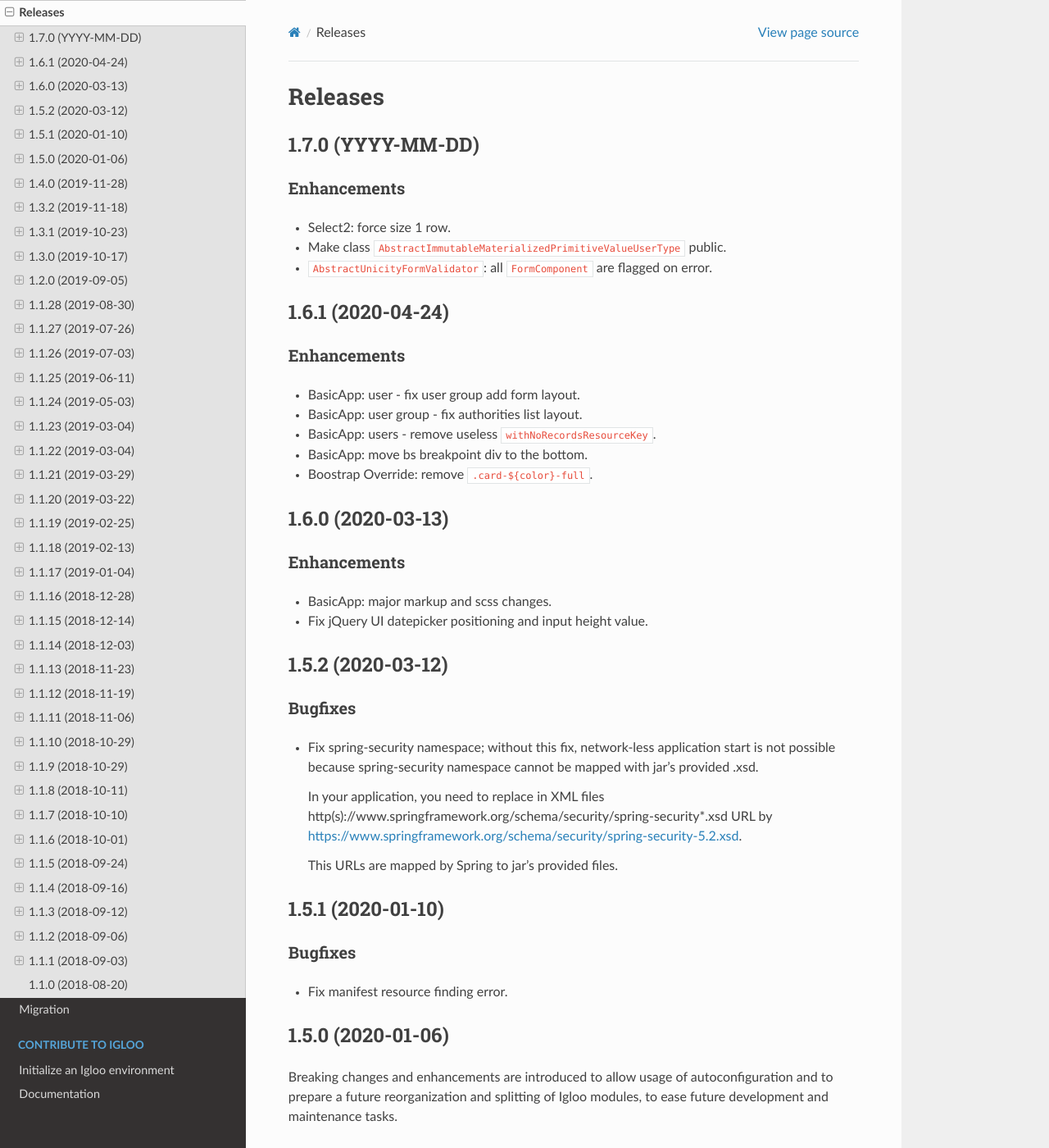
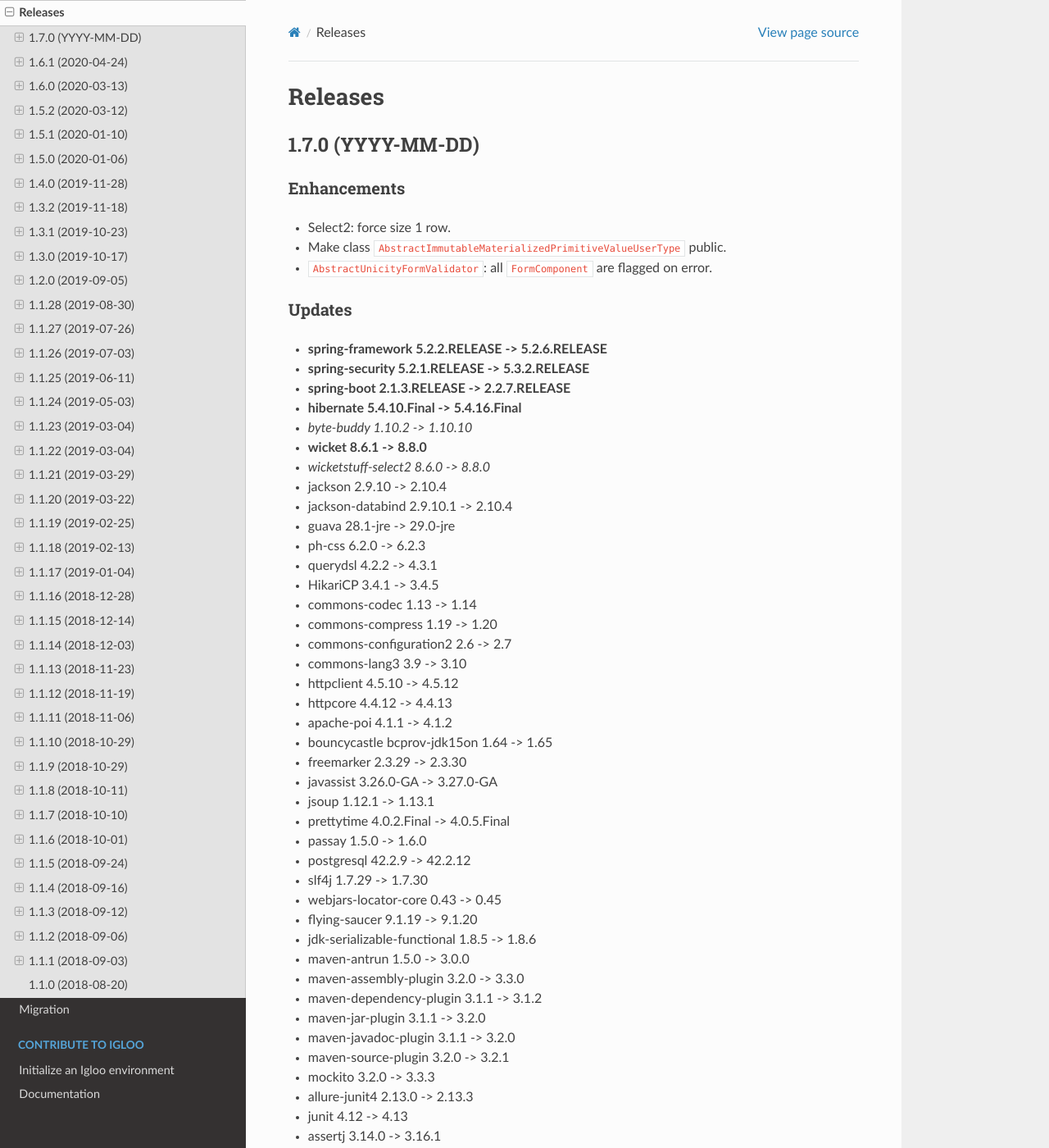
Before and after one commit to igloo-project/igloo-doc, a Sphinx documentation site: the page built from source/release-notes/releases.rst, in a window 1280 px wide and 1400 px high. Shown: the whole window at 82% size. Built offline with Sphinx 7.4.7 and the Read the Docs theme 2.0.0, drawn with Linux system fonts in a browser that asks for light colours; some of the changed text lies outside the part shown.

Commit message:
add igloo updates in 1.7.0

```diff
--- a/source/release-notes/releases.rst
+++ b/source/release-notes/releases.rst
@@ -13,6 +13,52 @@
 * Select2: force size 1 row.
 * Make class ``AbstractImmutableMaterializedPrimitiveValueUserType`` public.
 * ``AbstractUnicityFormValidator``: all ``FormComponent`` are flagged on error.
+
+Updates
+*******
+
+* **spring-framework 5.2.2.RELEASE -> 5.2.6.RELEASE**
+* **spring-security 5.2.1.RELEASE -> 5.3.2.RELEASE**
+* **spring-boot 2.1.3.RELEASE -> 2.2.7.RELEASE**
+* **hibernate 5.4.10.Final -> 5.4.16.Final**
+* *byte-buddy 1.10.2 -> 1.10.10*
+* **wicket 8.6.1 -> 8.8.0**
+* *wicketstuff-select2 8.6.0 -> 8.8.0*
+* jackson 2.9.10 -> 2.10.4
+* jackson-databind 2.9.10.1 -> 2.10.4
+* guava 28.1-jre -> 29.0-jre
+* ph-css 6.2.0 -> 6.2.3
+* querydsl 4.2.2 -> 4.3.1
+* HikariCP 3.4.1 -> 3.4.5
+* commons-codec 1.13 -> 1.14
+* commons-compress 1.19 -> 1.20
+* commons-configuration2 2.6 -> 2.7
+* commons-lang3 3.9 -> 3.10
+* httpclient 4.5.10 -> 4.5.12
+* httpcore 4.4.12 -> 4.4.13
+* apache-poi 4.1.1 -> 4.1.2
+* bouncycastle bcprov-jdk15on 1.64 -> 1.65
+* freemarker 2.3.29 -> 2.3.30
+* javassist 3.26.0-GA -> 3.27.0-GA
+* jsoup 1.12.1 -> 1.13.1
+* prettytime 4.0.2.Final -> 4.0.5.Final
+* passay 1.5.0 -> 1.6.0
+* postgresql 42.2.9 -> 42.2.12
+* slf4j 1.7.29 -> 1.7.30
+* webjars-locator-core 0.43 -> 0.45
+* flying-saucer 9.1.19 -> 9.1.20
+* jdk-serializable-functional 1.8.5 -> 1.8.6
+* maven-antrun 1.5.0 -> 3.0.0
+* maven-assembly-plugin 3.2.0 -> 3.3.0
+* maven-dependency-plugin 3.1.1 -> 3.1.2
+* maven-jar-plugin 3.1.1 -> 3.2.0
+* maven-javadoc-plugin 3.1.1 -> 3.2.0
+* maven-source-plugin 3.2.0 -> 3.2.1
+* mockito 3.2.0 -> 3.3.3
+* allure-junit4 2.13.0 -> 2.13.3
+* junit 4.12 -> 4.13
+* assertj 3.14.0 -> 3.16.1
+* assertj-guava 3.3.0 -> 3.4.0
 
 .. _v1.6.1:
 
```
